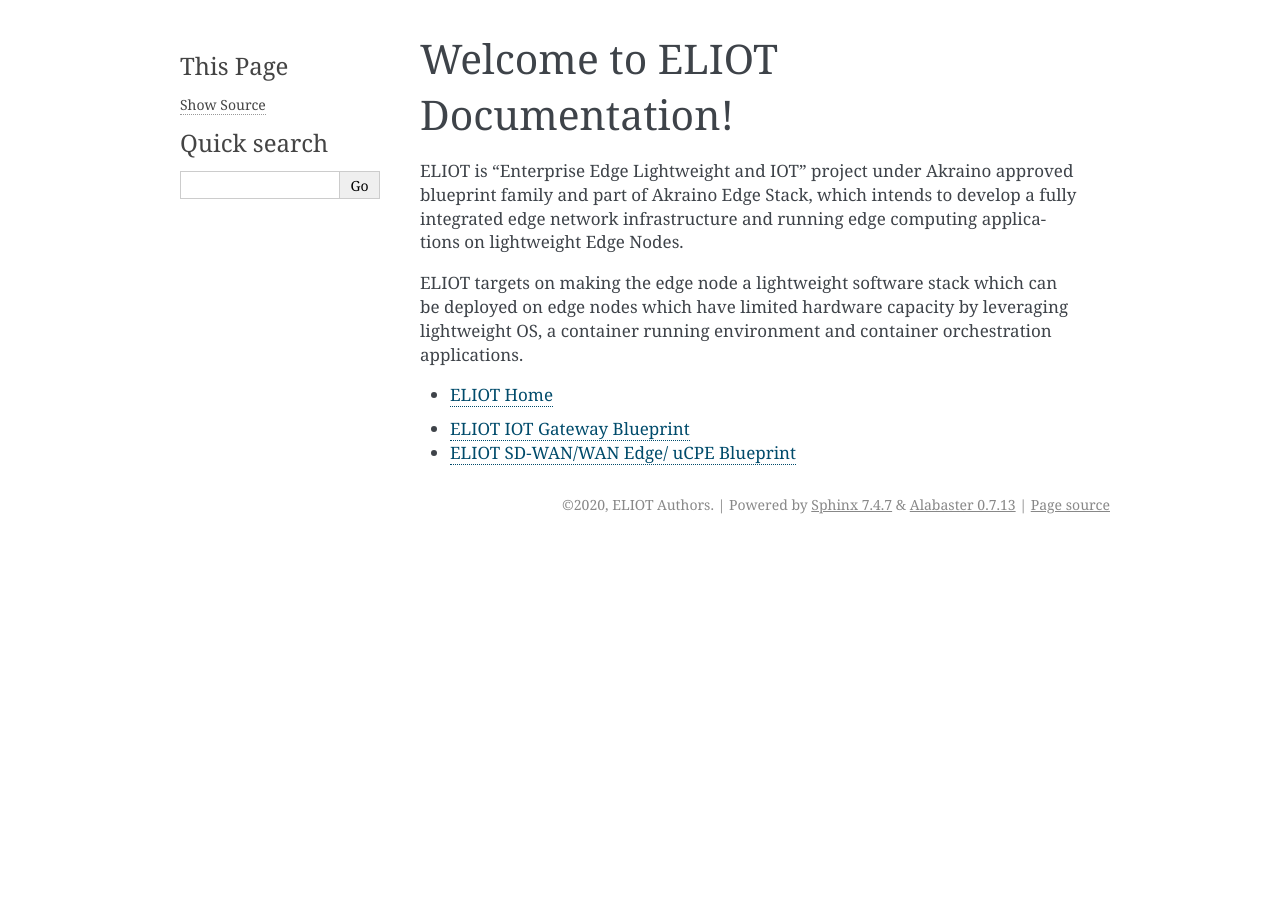
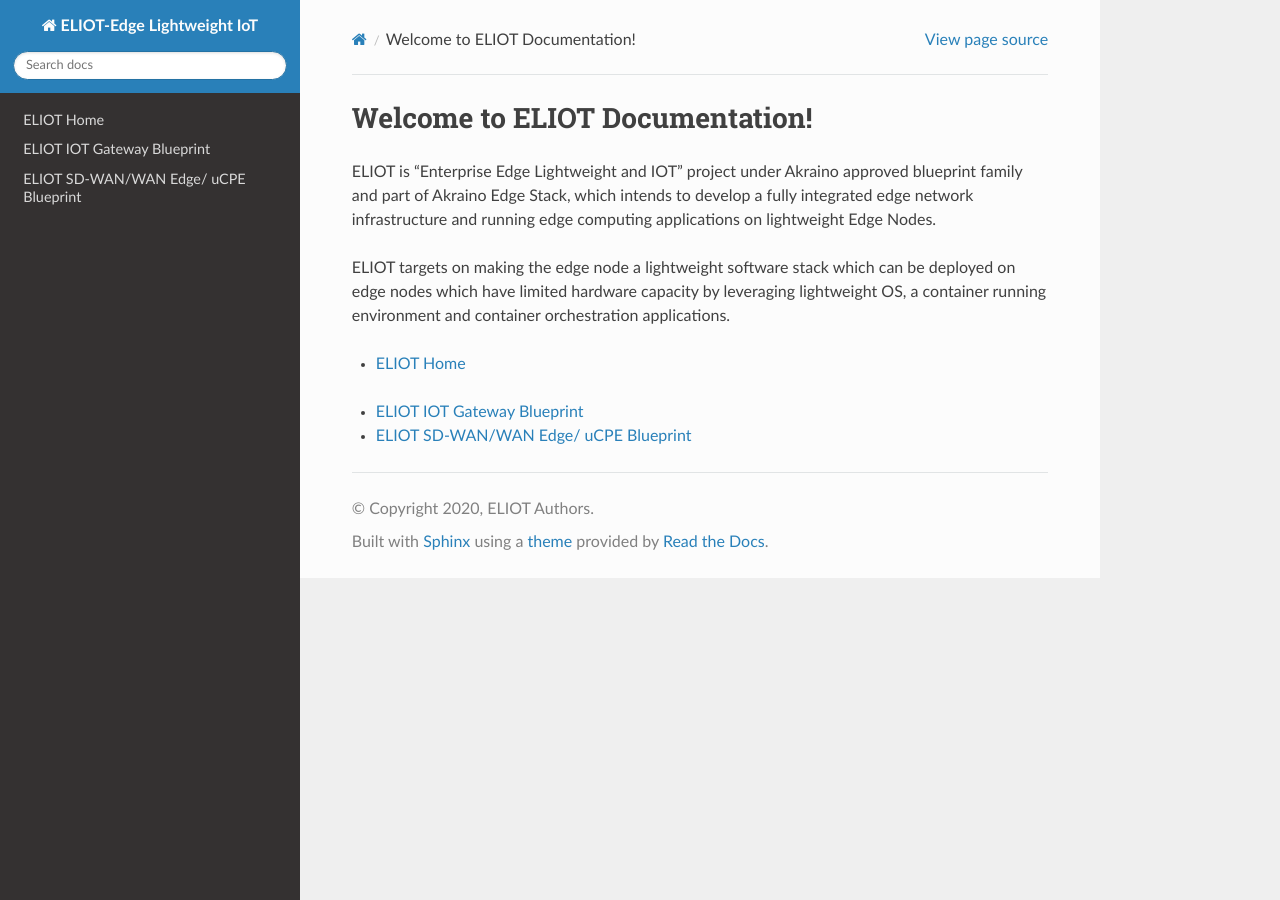
Before and after one commit to akraino-edge-stack/eliot, a Sphinx documentation site: the page built from docs/source/index.rst, in a window 1280 px wide. Built offline with Sphinx 7.4.7 and the Read the Docs theme 2.0.0, drawn with Linux system fonts in a browser that asks for light colours.

Commit message:
Modified conf.py with html theme.
Signed-off-by: abhijit_onap <abhijit.das.gupta@huawei.com>
Change-Id: I28c4e03de9fe94c17d463af4403689554891eb97

```diff
--- a/docs/source/conf.py
+++ b/docs/source/conf.py
@@ -64,10 +64,10 @@ language = None
 # List of patterns, relative to source directory, that match files and
 # directories to ignore when looking for source files.
 # This pattern also affects html_static_path and html_extra_path.
-exclude_patterns = []
+exclude_patterns = [u'_build', 'proposals', 'Thumbs.db', '.DS_Store']
 
 # The name of the Pygments (syntax highlighting) style to use.
-pygments_style = None
+pygments_style = 'sphinx'
 
 
 # -- Options for HTML output -------------------------------------------------
@@ -75,13 +75,15 @@ pygments_style = None
 # The theme to use for HTML and HTML Help pages.  See the documentation for
 # a list of builtin themes.
 #
-html_theme = 'alabaster'
+html_theme = 'sphinx_rtd_theme'
 
 # Theme options are theme-specific and customize the look and feel of a theme
 # further.  For a list of options available for each theme, see the
 # documentation.
 #
-# html_theme_options = {}
+html_theme_options = {
+    'prev_next_buttons_location': 'both'
+}
 
 # Add any paths that contain custom static files (such as style sheets) here,
 # relative to this directory. They are copied after the builtin static files,
```
